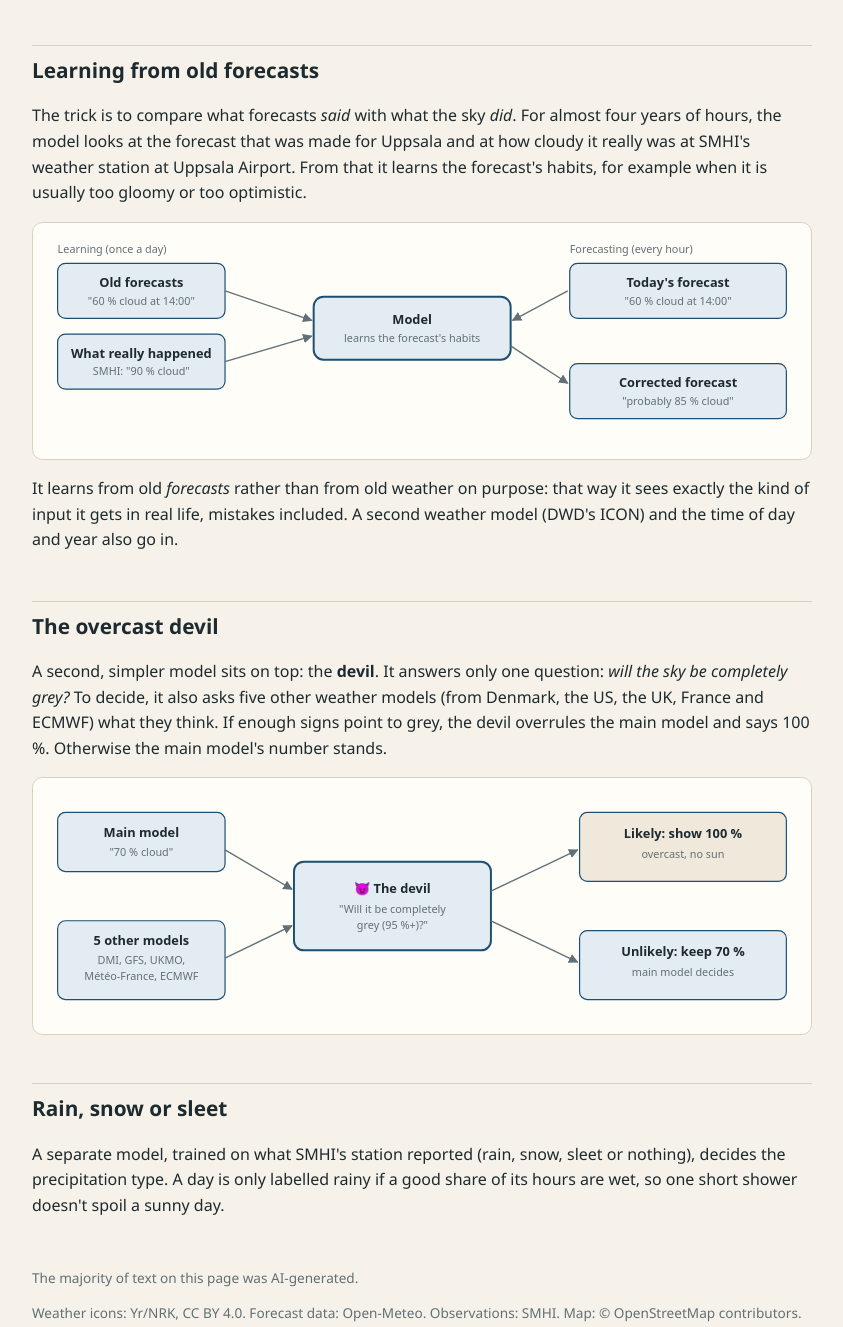
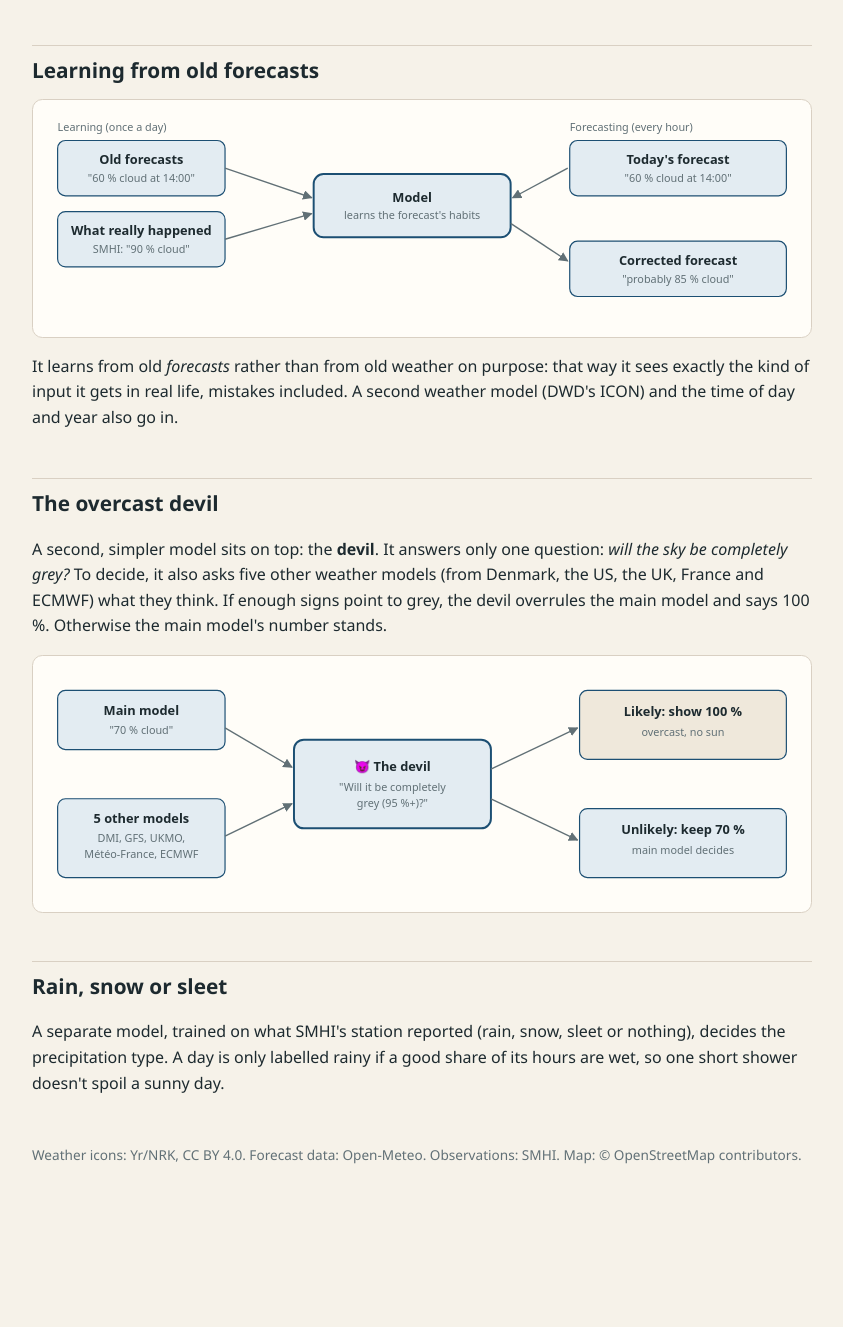
Before and after one commit to tyckeckse/skysightsign, a plain HTML site: page presentation/index.html in a window 1280 px wide. Shown: the part 163-1490 px from the top of the page, without its empty margins (218-1061 px from the left). After the commit the page ends 1393 px from the top, so only its background shows below. Drawn offline with Linux system fonts and the light colour scheme.

Commit message:
Shorten README and presentation page further
Co-Authored-By: Claude Opus 5.5 <noreply@anthropic.com>

```diff
--- a/presentation/index.html
+++ b/presentation/index.html
@@ -73,7 +73,6 @@
     </header>
 
     <h2>Learning from old forecasts</h2>
-    <p>The trick is to compare what forecasts <em>said</em> with what the sky <em>did</em>. For almost four years of hours, the model looks at the forecast that was made for Uppsala and at how cloudy it really was at SMHI's weather station at Uppsala Airport. From that it learns the forecast's habits, for example when it is usually too gloomy or too optimistic.</p>
     <div class="diagram">
       <img src="learning-from-forecasts.svg" alt="Old forecasts and SMHI observations train the model, which then corrects today's forecast">
     </div>
@@ -88,7 +87,7 @@
     <h2>Rain, snow or sleet</h2>
     <p>A separate model, trained on what SMHI's station reported (rain, snow, sleet or nothing), decides the precipitation type. A day is only labelled rainy if a good share of its hours are wet, so one short shower doesn't spoil a sunny day.</p>
 
-    <footer><p>The majority of text on this page was AI-generated.</p>Weather icons: Yr/NRK, CC BY 4.0. Forecast data: Open-Meteo. Observations: SMHI. Map: © OpenStreetMap contributors.</footer>
+    <footer>Weather icons: Yr/NRK, CC BY 4.0. Forecast data: Open-Meteo. Observations: SMHI. Map: © OpenStreetMap contributors.</footer>
   </main>
 </body>
 </html>
```
Also changed, not shown: 1 other file.
